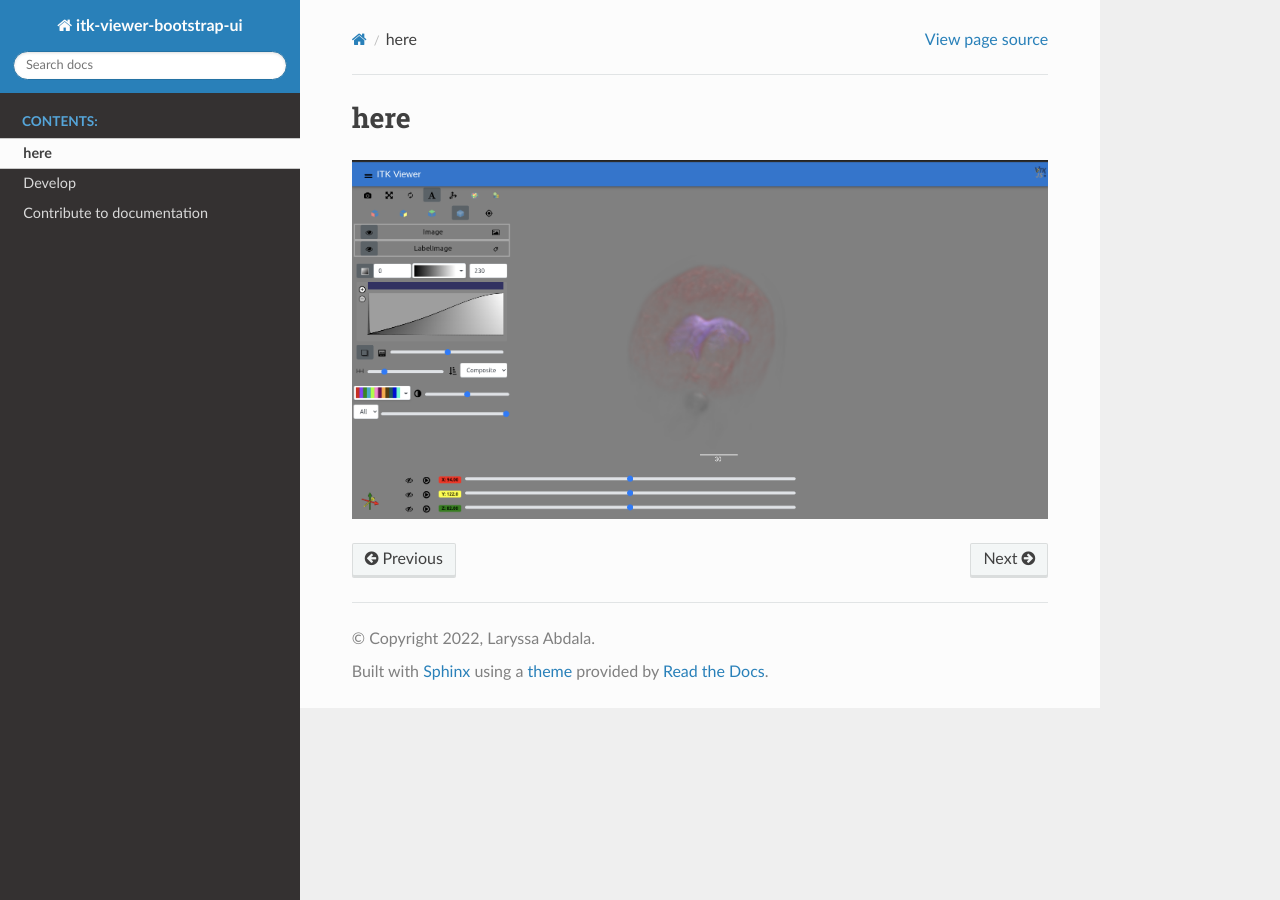
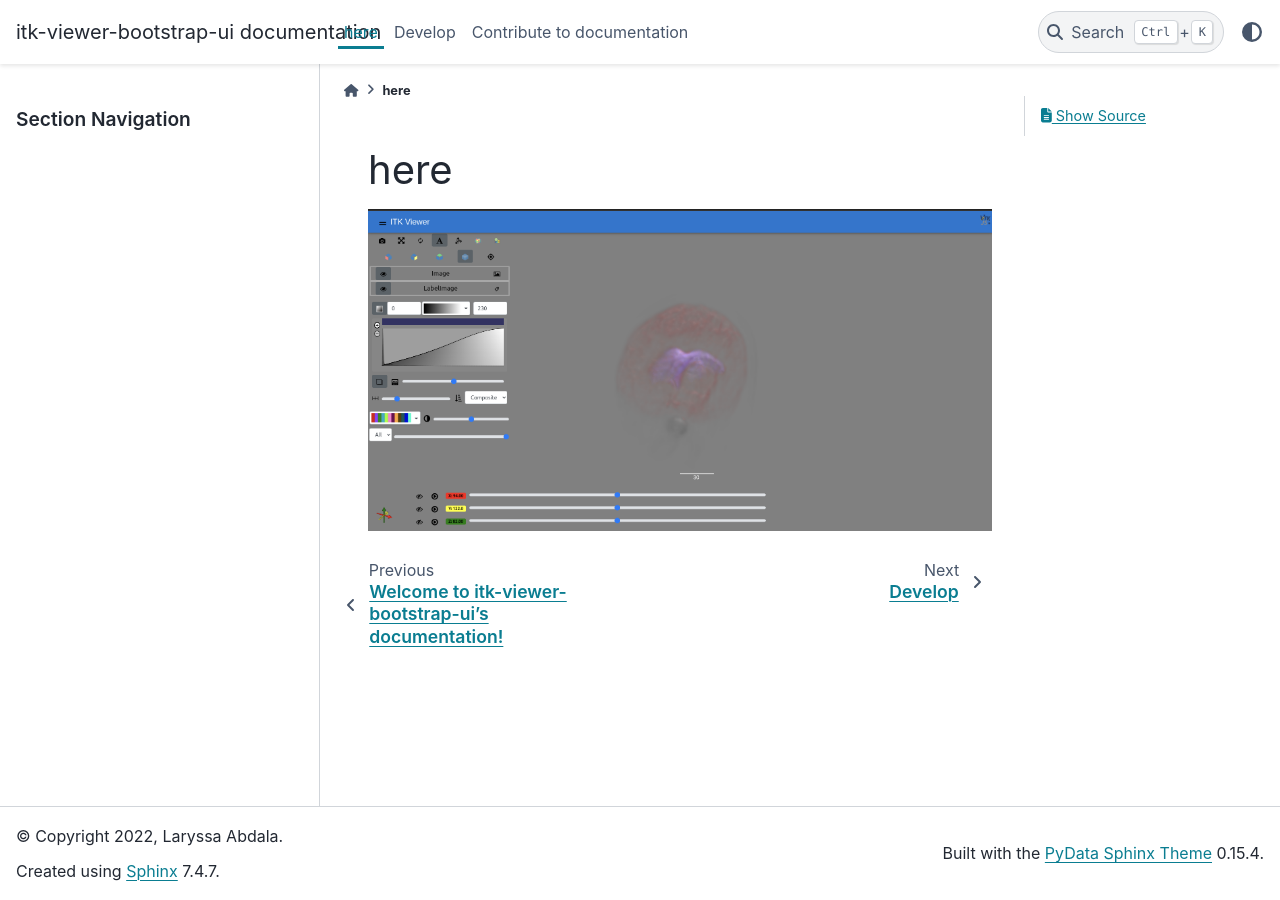
Before and after one commit to InsightSoftwareConsortium/itk-viewer-bootstrap-ui, a Sphinx documentation site: the page built from docs/source/landing_page.md, in a window 1280 px wide. Built offline with Sphinx 7.4.7 and the PyData theme 0.15.4, drawn with Linux system fonts in a browser that asks for light colours; pages that are not in the unit, such as notebooks, are missing from menus.

Commit message:
feat(documentationTheme): Change theme to PyData

```diff
--- a/docs/source/conf.py
+++ b/docs/source/conf.py
@@ -79,7 +79,7 @@ pygments_style = None
 # The theme to use for HTML and HTML Help pages.  See the documentation for
 # a list of builtin themes.
 #
-html_theme = 'sphinx_rtd_theme'
+html_theme = 'pydata_sphinx_theme'
 
 # Theme options are theme-specific and customize the look and feel of a theme
 # further.  For a list of options available for each theme, see the
--- a/docs/source/index.rst
+++ b/docs/source/index.rst
@@ -7,8 +7,6 @@ Welcome to itk-viewer-bootstrap-ui's documentation!
 ===================================================
 
 This is a React-Bootstrap interface for ITK/VTK Viewer.
-#.. include:: ./landing_page.md
-# :parser: myst_parser.sphinx_
 
 .. toctree::
    :maxdepth: 2
```
